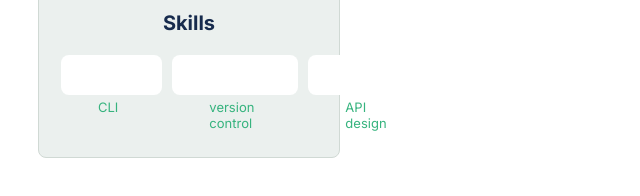
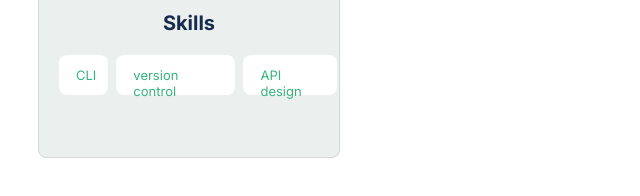
Before and after one commit to tajulafreen/Portfolio, a website: page index.html in a window 1280 px wide. Shown: the part 5585-5781 px from the top of the page, without its empty margins (0-640 px from the left). Drawn offline with Linux system fonts and the light colour scheme.

Commit message:
corrected css mistake

```diff
--- a/styles.css
+++ b/styles.css
@@ -407,7 +407,6 @@ ul {
   margin: 12px 12px;
 }
 
-.mini-flex-container .mini-item p {
+.mini-flex-container .mini-item {
   margin-left: 0;
-  padding: 2rem;
 }
```
